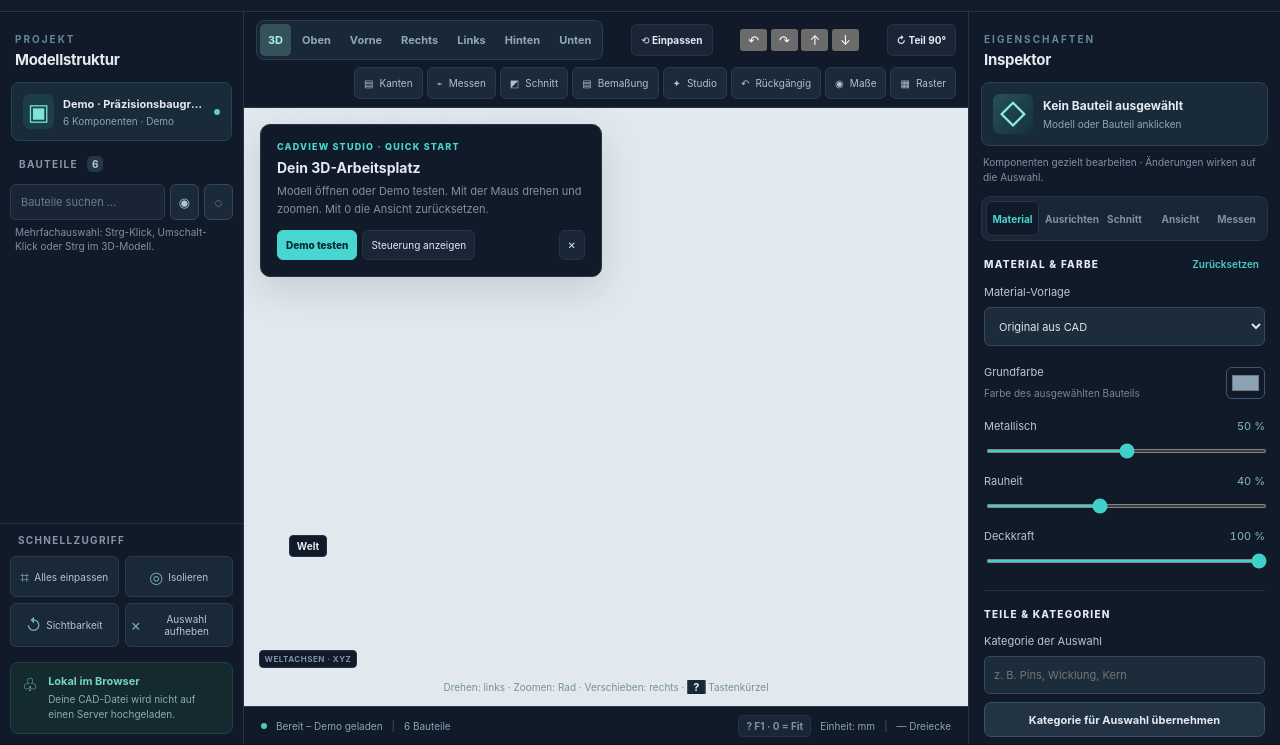
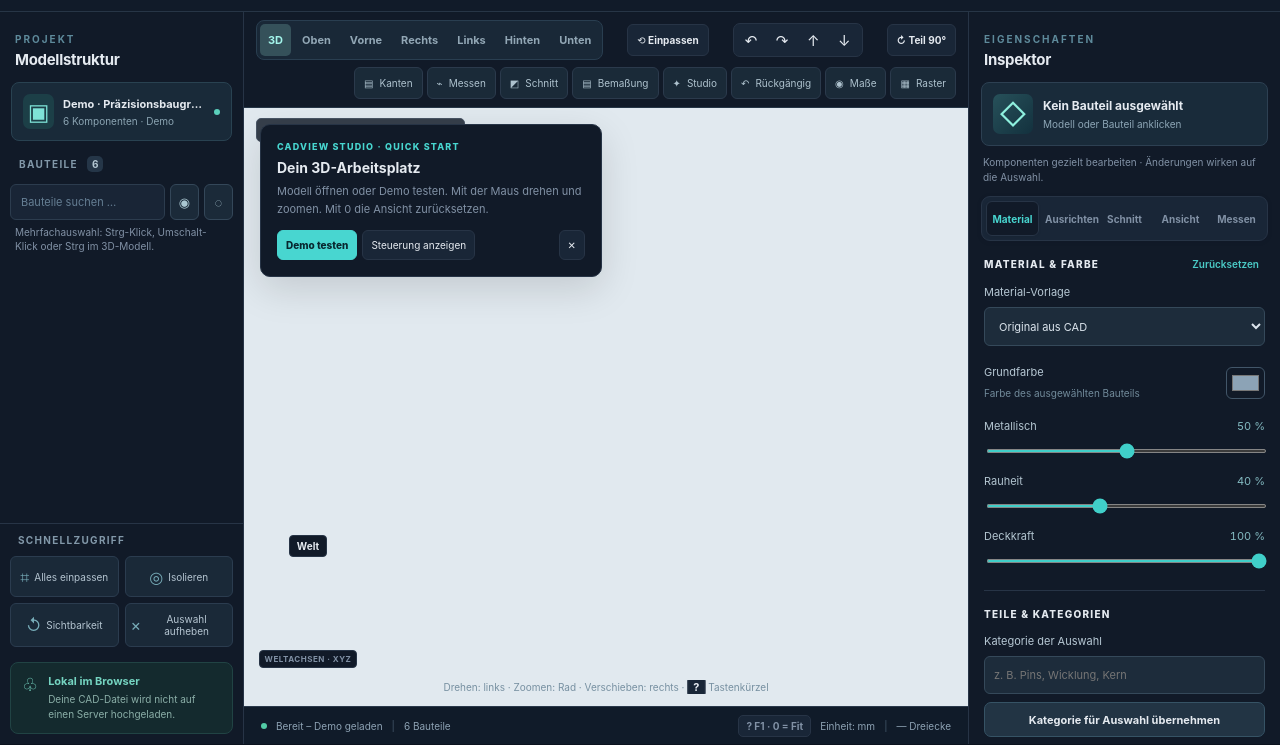
Before and after one commit to simmark/cadview-studio, a plain HTML site: page index.html in a window 1280 px wide. Shown: the part 56-801 px from the top of the page. Drawn offline with nearby package versions, Linux system fonts and the light colour scheme.

Commit message:
style: make canvas render-only, add accessible pointer layer and visible rotation actions

```diff
--- a/rework.css
+++ b/rework.css
@@ -141,3 +141,14 @@ body{font-size:13px}
  .brand-name{font-size:14px}.top-actions .lang-control{display:none}
  .top-actions #openButton{display:none}
 }
+/* Beta 1.4.1: CAD input layer is above the rendered canvas, below all HUD/tool overlays. */
+#cadCanvas{pointer-events:none}
+.cad-interaction-layer{position:absolute;inset:0;z-index:2;display:block;touch-action:none;cursor:grab;user-select:none;outline:none;background:transparent}
+.cad-interaction-layer:active,.cad-interaction-layer.is-dragging{cursor:grabbing}
+.cad-interaction-layer:focus-visible{outline:2px solid var(--cyan);outline-offset:-3px}
+.camera-tools{display:flex;align-items:center;gap:2px;padding:3px;background:var(--soft);border:1px solid var(--line);border-radius:7px}
+.camera-tools button{height:26px;min-width:29px;padding:3px 5px;background:transparent;color:var(--text);border:0;border-radius:4px;font-size:15px;cursor:pointer}
+.camera-tools button:hover,.camera-tools button:focus-visible{background:var(--cyan-deep);color:var(--cyan)}
+.input-feedback{position:absolute;z-index:4;top:10px;left:12px;padding:5px 9px;background:var(--panel);border:1px solid var(--line);border-radius:5px;color:var(--muted);font-size:10px;pointer-events:none;opacity:.82}
+@media(max-width:1250px){.camera-tools{order:3}.toolbar-right{order:4;flex-basis:100%}}
+@media(max-width:760px){.camera-tools button{min-width:29px}.input-feedback{font-size:9px;top:6px;left:6px;max-width:68%;white-space:nowrap;overflow:hidden;text-overflow:ellipsis}}
```
